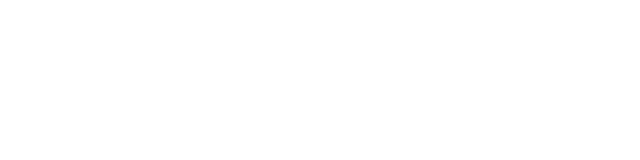
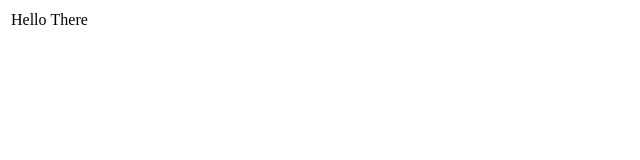
Before and after one commit to MehakCoder/Fragment-react, a React (Create React App) app in the folder my-app/: page / in a window 1280 px wide. Shown: the top 160 px of the page, without its empty margins (0-640 px from the left). Built offline with nearby package versions, Linux system fonts and the light colour scheme.

Commit message:
add new file in compnents

```diff
--- a/my-app/src/App.js
+++ b/my-app/src/App.js
@@ -1,7 +1,10 @@
+import Fragment from "./components/Fragment";
+import Table from "./components/Table";
+
 function App() {
   return (
     <div className="App">
-
+      <Table></Table>
     </div>
   );
 }
--- /dev/null
+++ b/my-app/src/components/Column.js
@@ -0,0 +1,9 @@
+import React from "react"
+export default function Column(){
+    return(
+        <React.Fragment>
+            <td>Hello</td>
+            <td>There</td>
+        </React.Fragment>
+    )
+}
--- a/my-app/src/components/Fragment.js
+++ b/my-app/src/components/Fragment.js
@@ -0,0 +1,9 @@
+import React from "react"
+export default function Fragment(){
+    return(
+        <>
+            <h1>Heading</h1>
+            <h2>SubHeading</h2>
+        </>
+    )
+}
--- /dev/null
+++ b/my-app/src/components/Table.js
@@ -0,0 +1,11 @@
+import Column from "./Column";
+
+export default function Table(){
+    return(
+        <table>
+            <tr>
+                <Column></Column>
+            </tr>
+        </table>
+    )
+}
```
